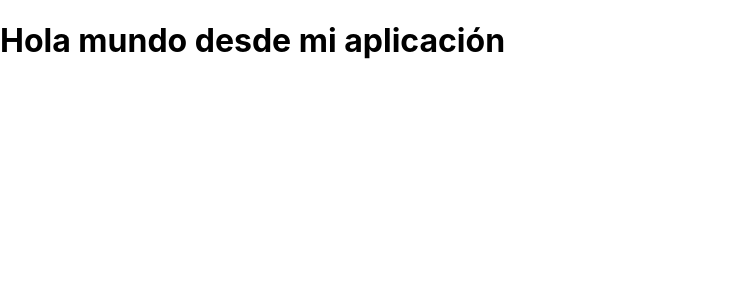
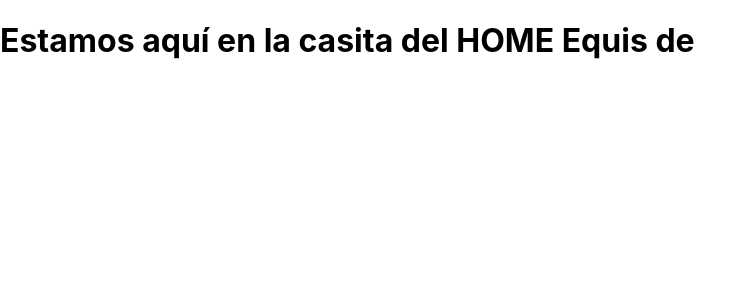
Before and after one commit to Eaar-Dev/MERN-FRONT, a React (Create React App) app: page / in a window 1280 px wide. Shown: the top 300 px of the page, without its empty margins (0-755 px from the left). Built offline with nearby package versions, Linux system fonts and the light colour scheme.

Commit message:
Separamos por componentes Admin y Web

```diff
--- a/package.json
+++ b/package.json
@@ -9,6 +9,10 @@
     "eject": "react-scripts eject"
   },
   "dependencies": {
+    "@emotion/react": "^11.14.0",
+    "@emotion/styled": "^11.14.1",
+    "@mui/icons-material": "^7.3.0",
+    "@mui/material": "^7.3.0",
     "@testing-library/dom": "^10.4.1",
     "@testing-library/jest-dom": "^6.6.4",
     "@testing-library/react": "^16.3.0",
--- a/src/App.js
+++ b/src/App.js
@@ -1,9 +1,12 @@
 import React from "react";
+import { BrowserRouter } from "react-router-dom";
+import { WebRouter, AdminRouter } from "./router";
 
 export default function App() {
   return (
-    <div>
-      <h1>Hola mundo desde mi aplicación</h1>
-    </div>
+    <BrowserRouter>
+      <WebRouter />
+      <AdminRouter />
+    </BrowserRouter>
   );
 }
--- /dev/null
+++ b/src/pages/admin/Auth.js
@@ -0,0 +1,9 @@
+import React from "react";
+
+export function Auth() {
+  return (
+    <div>
+      <h1>Estamos aquí en la casita de AUTH</h1>
+    </div>
+  );
+}
--- /dev/null
+++ b/src/pages/admin/index.js
@@ -0,0 +1 @@
+export * from "./Auth";
--- /dev/null
+++ b/src/pages/web/Home.js
@@ -0,0 +1,9 @@
+import React from "react";
+
+export function Home() {
+  return (
+    <div>
+      <h1>Estamos aquí en la casita del HOME Equis de</h1>
+    </div>
+  );
+}
--- /dev/null
+++ b/src/pages/web/index.js
@@ -0,0 +1 @@
+export * from "./Home";
--- /dev/null
+++ b/src/router/AdminRouter.js
@@ -0,0 +1,11 @@
+import React from "react";
+import { Routes, Route } from "react-router-dom";
+import { Auth } from "../pages/admin";
+
+export function AdminRouter() {
+  return (
+    <Routes>
+      <Route path="/admin/*" element={<Auth />} />
+    </Routes>
+  );
+}
--- /dev/null
+++ b/src/router/WebRouter.js
@@ -0,0 +1,11 @@
+import React from "react";
+import { Routes, Route } from "react-router-dom";
+import { Home } from "../pages/web";
+
+export function WebRouter() {
+  return (
+    <Routes>
+      <Route path="/" element={<Home />} />
+    </Routes>
+  );
+}
--- /dev/null
+++ b/src/router/index.js
@@ -0,0 +1,2 @@
+export * from "./WebRouter";
+export * from "./AdminRouter";
```
Also changed, not shown: 1 other file (tests, documents, lock files or other folders).
